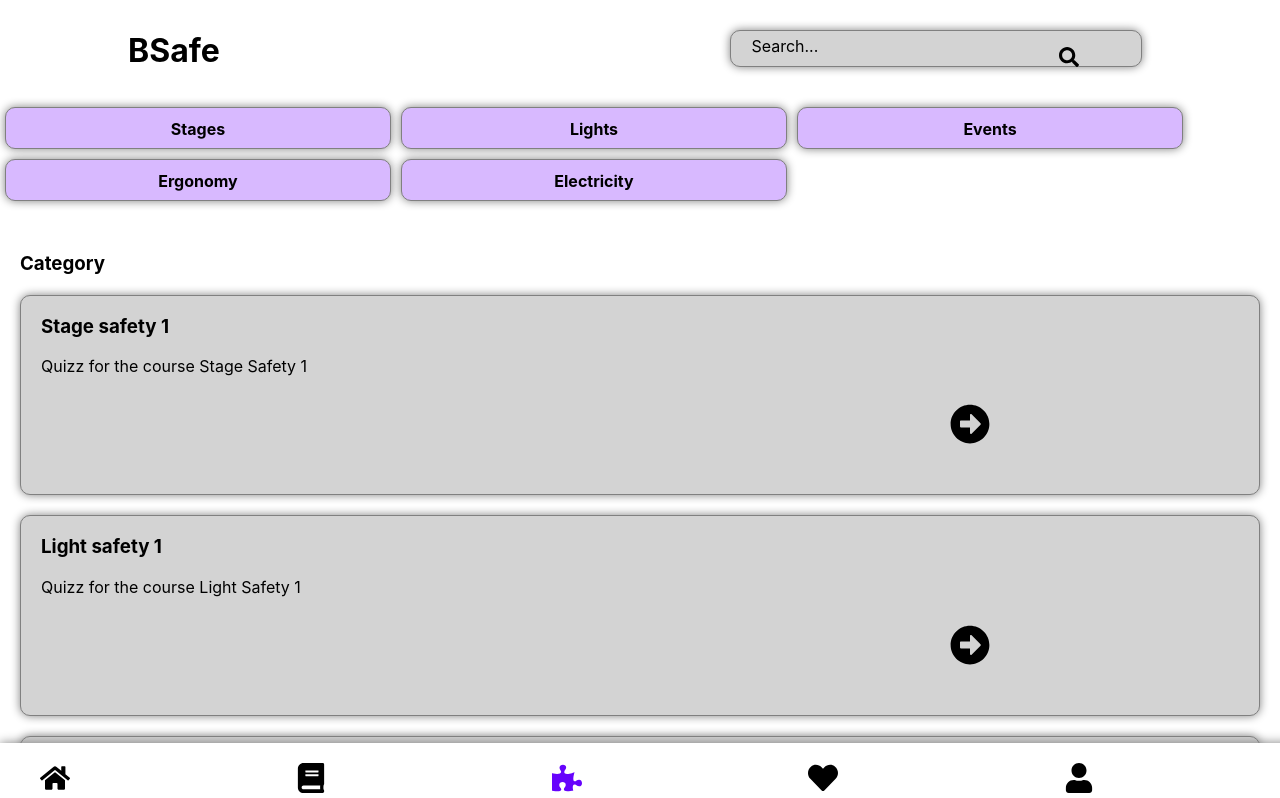
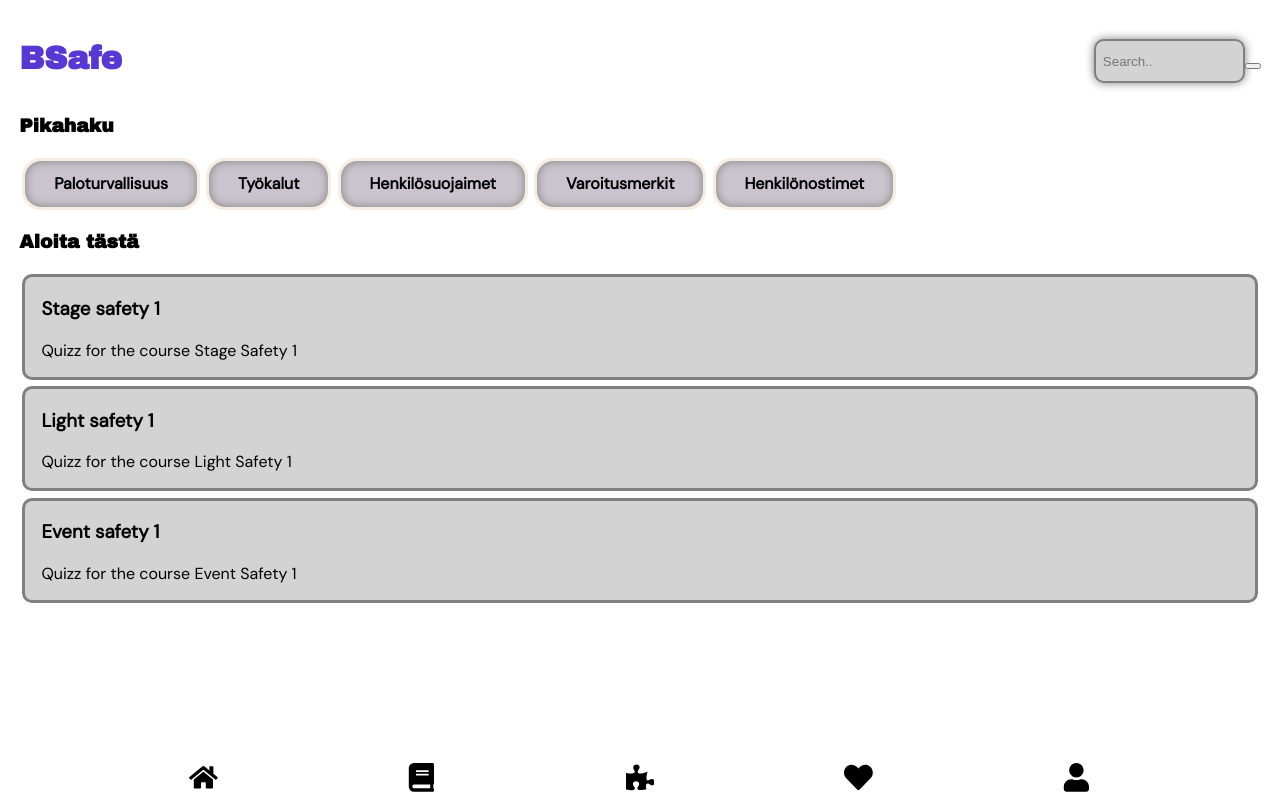
Before and after one commit to ramezzi/BSafeRep, a React (Create React App) app: page / in a window 1280 px wide. Shown: the top 798 px of the page. Built offline with nearby package versions, Linux system fonts and the light colour scheme; no server answers.

Commit message:
ui testing

```diff
--- a/src/App.css
+++ b/src/App.css
@@ -1,4 +1,4 @@
-.App {
+/*.App {
   text-align: center;
   background-color: #333333;
   margin: 0px;
@@ -52,7 +52,6 @@ ul {
 li {
   display: inline-block;
   font-weight: bold;
-  font-family: Arial, Helvetica, sans-serif;
   width: 20%;
   background-color: white;
   text-decoration: none;
@@ -64,7 +63,6 @@ li {
 li a {
   display: inline-block;
   font-weight: bold;
-  font-family: Arial, Helvetica, sans-serif;
   width: 20%;
   background-color: white;
   text-decoration: none;
@@ -74,7 +72,6 @@ li a {
 
 h2 {
   text-align: center;
-  font-family: Arial, Helvetica, sans-serif;
   color: 'blue'
 }
 
@@ -87,3 +84,4 @@ h4 {
 .highlightIcon {
   color: 'blue'
 }
+*/
--- a/src/App.js
+++ b/src/App.js
@@ -1,39 +1,52 @@
-import logo from './logo.svg';
-import './App.css';
+import logo from "./logo.svg";
+import "./App.css";
+import "./styles/app.css";
+import { BrowserRouter as Router, Switch, Route, Link } from "react-router-dom";
+import HomepageCategories from "./components/HomepageCategories";
+import QuizzesListning from "./components/QuizzesListning";
 import {
-  BrowserRouter as Router,
-  Switch,
-  Route,
-  Link
-} from "react-router-dom";
-import HomepageCategories from './components/HomepageCategories';
-import QuizzesListning from './components/QuizzesListning';
-import {  FaSearch, FaHome, FaBook, FaQuestion, FaHeart, FaPersonBooth, FaPuzzlePiece, FaArrowAltCircleRight, FaUser } from "react-icons/fa";
+  FaSearch,
+  FaHome,
+  FaBook,
+  FaQuestion,
+  FaHeart,
+  FaPersonBooth,
+  FaPuzzlePiece,
+  FaArrowAltCircleRight,
+  FaUser,
+} from "react-icons/fa";
 import { useHistory } from "react-router";
-import QuizzExample from './components/QuizzExample';
+import QuizzExample from "./components/QuizzExample";
 
 function App() {
-
-
   return (
     <Router>
-    <div>
-      <nav style={{marginLeft: 0, paddingLeft: 0}}>
-        <ul style={{backgroundColor: 'white', boxShadow: '0px 0px 10px gray'}}>
-          <li style={{paddingTop: 20, fontSize: 30, marginLeft: 0}}>
-            <Link to="/"><FaHome/></Link>
+      <nav>
+        <ul>
+          <li>
+            <Link to="/">
+              <FaHome />
+            </Link>
           </li>
-          <li style={{paddingTop: 20, fontSize: 30}}>
-            <Link to="/about"><FaBook/></Link>
+          <li>
+            <Link to="/about">
+              <FaBook />
+            </Link>
           </li>
-          <li style={{paddingTop: 20, fontSize: 30, paddingBottom: 0, marginBottom: 0}}>
-            <Link to="/quizzes"><FaPuzzlePiece style={{color: '#6603fc'}} /></Link>
+          <li>
+            <Link to="/quizzes">
+              <FaPuzzlePiece />
+            </Link>
           </li>
-          <li style={{paddingTop: 20, fontSize: 30}}>
-            <Link to="/saved"><FaHeart/></Link>
+          <li>
+            <Link to="/saved">
+              <FaHeart />
+            </Link>
           </li>
-          <li style={{paddingTop: 20, fontSize: 30}}>
-            <Link to="/profile"><FaUser/></Link>
+          <li>
+            <Link to="/profile">
+              <FaUser />
+            </Link>
           </li>
         </ul>
       </nav>
@@ -60,63 +73,59 @@ function App() {
           <Home />
         </Route>
       </Switch>
-    </div>
     </Router>
   );
 }
 
 function Home() {
-  return <div>
+  return (
+    <div class="homeContainer">
+      <div class="homeTopNav">
+        <div class="header">
+          <h1 class="bigHeader">BSafe</h1>
+          <div class="searchContainer">
+            <form>
+              <input id="search" type="text" placeholder="Search.."></input>
+              <button type="submit"><i class="fa fa-search"></i></button>
+            </form>
+          </div>
+        </div>
+      </div>
+      <h3 class="smallHeader">Pikahaku</h3>
       <HomepageCategories />
-  <div style={{width: '100%'}}>
-  <h3 style={{marginTop: 160, marginLeft: 20}}>Category</h3>
-  <div style={{borderWidth: 1, borderColor: "grey", borderStyle: "solid", margin: 20, borderRadius: 10, display: "flex", flexDirection: "row", backgroundColor: 'lightgray', boxShadow: '0px 0px 10px gray'}}>
-          <div style={{flex: 3}}>
-          <h3 style={{marginLeft: 20}}>Stage safety 1</h3>
-      <p style={{marginLeft: 20}}>Quizz for the course Stage Safety 1</p>
-      </div>
-      <div style={{flex: 1}}>
-          <p style={{marginTop: '35%', fontSize: 40}}><FaArrowAltCircleRight/></p>
+      <div class="contentContainer">
+        <h3 class="smallHeader">Aloita tästä</h3>
+        <div class="frontpageBox">
+          <div>
+            <h3>Stage safety 1</h3>
+            <p>Quizz for the course Stage Safety 1</p>
           </div>
         </div>
 
-        <div style={{borderWidth: 1, borderColor: "grey", borderStyle: "solid", margin: 20, borderRadius: 10, display: "flex", flexDirection: "row", backgroundColor: 'lightgray', boxShadow: '0px 0px 10px gray'}}>
-          <div style={{flex: 3}}>
-          <h3 style={{marginLeft: 20}}>Light safety 1</h3>
-      <p style={{marginLeft: 20}}>Quizz for the course Light Safety 1</p>
-      </div>
-      <div style={{flex: 1}}>
-          <p style={{marginTop: '35%', fontSize: 40}}><FaArrowAltCircleRight/></p>
+        <div class="frontpageBox">
+          <div>
+            <h3>Light safety 1</h3>
+            <p>Quizz for the course Light Safety 1</p>
           </div>
         </div>
 
-        <div style={{borderWidth: 1, borderColor: "gray", borderStyle: "solid", margin: 20, borderRadius: 10, display: "flex", flexDirection: "row", backgroundColor: 'lightgray', boxShadow: '0px 0px 10px gray'}}>
-          <div style={{flex: 3}}>
-          <h3 style={{marginLeft: 20}}>Event safety 1</h3>
-      <p style={{marginLeft: 20}}>Quizz for the course Event Safety 1</p>
-      </div>
-      <div style={{flex: 1}}>
-          <p style={{marginTop: '35%', fontSize: 40}}><FaArrowAltCircleRight/></p>
+        <div class="frontpageBox">
+          <div>
+            <h3>Event safety 1</h3>
+            <p>Quizz for the course Event Safety 1</p>
           </div>
         </div>
       </div>
-</div>;
+    </div>
+  );
 }
 
 function About() {
   return (
-    <div>
-      <div
-        class="header"
-        style={{
-          width: "80%",
-          margin: "10px auto",
-          display: "flex",
-          flexdirection: "row",
-          justifyContent: "space-between",
-        }}
-      >
-        <h1>Material</h1>
+    <div class="homeContainer">
+      <div class="materialTopNav">
+        <div class="header">
+          <h1 class="bigHeader">Pocket ETTE</h1>
           <div
             style={{
               borderWidth: 1,
@@ -130,6 +139,9 @@ function About() {
               boxShadow: "0px 0px 10px gray",
               width: "40%",
               height: 35,
+              marginRight: "50%",
+              marginRight: 10,
+              marginBottom: 20,
             }}
           >
             <div style={{ flex: 4 }}>
@@ -139,6 +151,7 @@ function About() {
               <p style={{ marginTop: "20%", fontSize: 20 }}>
                 <FaSearch />
               </p>
+            </div>
           </div>
         </div>
       </div>
@@ -340,31 +353,48 @@ function About() {
 }
 
 function Quizzes() {
-  return <div>
+  return (
+    <div class="homeContainer">
+      <div>
         <QuizzesListning />
-  </div>;
+      </div>
+    </div>
+  );
 }
 
 function QuizzStartpage() {
-
   const history = useHistory();
-  return <div>
+  return (
+    <div>
       <QuizzExample />
-  </div>;
+    </div>
+  );
 }
 
 function Saved() {
-  return <h2>Saved</h2>;
+  return (
+    <div class="homeContainer">
+      <div class="header">
+        <h1 class="bigHeader">Bookmarks</h1>
+      </div>
+    </div>
+  );
 }
 
 function Profile() {
   return (
-  <div><h2>Profile</h2>
-  <h4 style={{marginTop: 60}}>Firstname Lastname</h4>
+    <div class="homeContainer">
+      <div class="header">
+        <h1 class="bigHeader">Profile</h1>
+      </div>
+      <div>
+        <h4 style={{ marginTop: 60 }}>Firstname Lastname</h4>
         <h4>Trainee</h4>
         <h4>fistname.lastname@email.com</h4>
-  <h4>Other info</h4></div>);
-
+        <h4>Other info</h4>
+      </div>
+    </div>
+  );
 }
 
 export default App;
--- a/src/components/HomepageCategories.js
+++ b/src/components/HomepageCategories.js
@@ -1,5 +1,6 @@
 //import GameStatsStyle from './gamestats.css';
 import {  FaArrowAltCircleRight, FaSearch } from "react-icons/fa";
+import "../styles/categories.css";
 
 const data =  [
     {
@@ -16,143 +17,37 @@ const data =  [
 
 
 function HomepageCategories() {
-
-
     return (
-      <div style={{ width: "100%" }}>
-        <div class='header' style={{width: "80%", margin: "10px auto", display: "flex", flexdirection: "row", justifyContent: "space-between"}}>
-          <h1>BSafe</h1>
-          <div
-            style={{
-              borderWidth: 1,
-              borderColor: "grey",
-              borderStyle: "solid",
-              margin: "20px 0px 0px 0px",
-              borderRadius: 10,
-              display: "flex",
-              flexDirection: "row",
-              backgroundColor: "lightgray",
-              boxShadow: "0px 0px 10px gray",
-              width: "40%",
-              height: 35,
-              marginRight: "50%",
-              marginRight: 10,
-              marginBottom: 20,
-            }}
-          >
-            <div style={{ flex: 4 }}>
-              <p style={{ marginLeft: 20, marginTop: 5 }}>Search...</p>
-            </div>
-            <div style={{ flex: 1 }}>
-              <p style={{ marginTop: "20%", fontSize: 20 }}>
-                <FaSearch />
-              </p>
-            </div>
+      <div>
+        <div class="flexbox">
+          <div class="categoryBox">
+            <div style={{ flex: 3 }}>
+              <h4>Paloturvallisuus</h4>
             </div>
           </div>
 
-        <div
-          style={{
-            borderWidth: 1,
-            borderColor: "grey",
-            borderStyle: "solid",
-            margin: 5,
-            borderRadius: 10,
-            display: "flex",
-            flexDirection: "row",
-            backgroundColor: "#d8b9ff",
-            boxShadow: "0px 0px 10px gray",
-            width: "30%",
-            float: "left",
-            height: 40,
-          }}
-        >
+          <div class="categoryBox">
             <div style={{ flex: 3 }}>
-            <h4 style={{ marginLeft: 0 }}>Stages</h4>
+              <h4>Työkalut</h4>
             </div>
           </div>
 
-        <div
-          style={{
-            borderWidth: 1,
-            borderColor: "grey",
-            borderStyle: "solid",
-            margin: 5,
-            borderRadius: 10,
-            display: "flex",
-            flexDirection: "row",
-            backgroundColor: "#d8b9ff",
-            boxShadow: "0px 0px 10px gray",
-            width: "30%",
-            float: "left",
-            height: 40,
-          }}
-        >
+          <div class="categoryBox">
             <div style={{ flex: 3 }}>
-            <h4 style={{ marginLeft: 0 }}>Lights</h4>
+              <h4>Henkilösuojaimet</h4>
             </div>
           </div>
 
-        <div
-          style={{
-            borderWidth: 1,
-            borderColor: "gray",
-            borderStyle: "solid",
-            margin: 5,
-            borderRadius: 10,
-            display: "flex",
-            flexDirection: "row",
-            backgroundColor: "#d8b9ff",
-            boxShadow: "0px 0px 10px gray",
-            width: "30%",
-            float: "left",
-            height: 40,
-          }}
-        >
+          <div class="categoryBox">
             <div style={{ flex: 3 }}>
-            <h4 style={{ marginLeft: 0 }}>Events</h4>
+              <h4>Varoitusmerkit</h4>
             </div>
           </div>
 
-        <div
-          style={{
-            borderWidth: 1,
-            borderColor: "gray",
-            borderStyle: "solid",
-            margin: 5,
-            borderRadius: 10,
-            display: "flex",
-            flexDirection: "row",
-            backgroundColor: "#d8b9ff",
-            boxShadow: "0px 0px 10px gray",
-            width: "30%",
-            float: "left",
-            height: 40,
-          }}
-        >
+          <div class="categoryBox">
             <div style={{ flex: 3 }}>
-            <h4 style={{ marginLeft: 0 }}>Ergonomy</h4>
+              <h4>Henkilönostimet</h4>
             </div>
-        </div>
-
-        <div
-          style={{
-            borderWidth: 1,
-            borderColor: "gray",
-            borderStyle: "solid",
-            margin: 5,
-            borderRadius: 10,
-            display: "flex",
-            flexDirection: "row",
-            backgroundColor: "#d8b9ff",
-            boxShadow: "0px 0px 10px gray",
-            width: "30%",
-            float: "left",
-            height: 40,
-          }}
-        >
-          <div style={{ flex: 3 }}>
-            <h4 style={{ marginLeft: 0 }}>Electricity</h4>
           </div>
         </div>
       </div>
--- /dev/null
+++ b/src/styles/app.css
@@ -0,0 +1,101 @@
+@import url('https://fonts.googleapis.com/css2?family=DM+Sans&display=swap');
+@import url('https://fonts.googleapis.com/css2?family=Archivo+Black&family=DM+Sans&display=swap');
+
+.App {
+  text-align: center;
+  background-color: #333333;
+  margin: 0px;
+}
+
+body{
+    font-family: 'DM Sans', sans-serif;
+}
+
+nav {
+  width: 100%;
+  height: 2.7em;
+  float: none;
+  position: fixed;
+  bottom: 0px;
+  margin: 0px;
+  left: 0px;
+  background-color: 'white';
+}
+
+ul {
+    margin: 0px;
+    height: 2.7em;
+    display: flex;
+    justify-content: space-evenly;
+    background-color: white;
+    padding-top: 0.4em;
+    padding-left: 0px;
+}
+
+li {
+  display: inline-block;
+  font-weight: bold;
+  font-size: 1.8em;
+  width: 1em;
+  text-decoration: none;
+  color: black;
+}
+
+li a {
+  display: inline-block;
+  font-weight: bold;
+  background-color: white;
+  color: black;
+  padding: 0.2;
+}
+
+.bigHeader{
+    font-family: 'Archivo Black', sans-serif;
+    color: #5638D4;
+}
+
+.smallHeader{
+    font-family: 'Archivo Black', sans-serif;
+}
+
+.header{
+    display: flex;
+    flex-direction: row;
+    justify-content: space-between;
+}
+
+.header input {
+    border-width: 1;
+    border-color: grey;
+    border-style: solid;
+    margin: 20px 0px 0px 0px;
+    border-radius: 10px;
+    background-color: lightgray;
+    box-shadow: 0px 0px 10px grey;
+    width: 10em;
+    height: 2em;
+    padding: 0.5em;
+}
+
+.homeContainer{
+    width: auto;
+    margin: 1.2em;
+}
+
+.contentContainer{
+    display: flex;
+    flex-direction: column;
+}
+
+.frontpageBox{
+    border-width: 1;
+    border-color: gray;
+    border-style: solid;
+    border-radius: 10px;
+    background-color: lightgray;
+    margin: 0.2em;
+}
+
+.frontpageBox div{
+    padding-left: 1em;
+}
--- /dev/null
+++ b/src/styles/categories.css
@@ -0,0 +1,27 @@
+@import url('https://fonts.googleapis.com/css2?family=DM+Sans&display=swap');
+@import url('https://fonts.googleapis.com/css2?family=Archivo+Black&family=DM+Sans&display=swap');
+
+.flexbox{
+    width: 100%;
+    display: flex;
+    flex-direction: row;
+    flex-wrap: wrap;
+}
+
+.categoryBox {
+    border-width: 1;
+    border-color: #F7ECE1;
+    border-style: solid;
+    background-color: #CAC4CE;
+    padding-left: 1em;
+    padding-right: 1em;
+    display: inline-block;
+    border-radius: 19px;
+    box-shadow: inset 0px 0px 10px gray;
+    height: 10%;
+    margin: 0.2em;
+}
+
+h4 {
+    margin: 0.8em;
+}
```
Also changed, not shown: src/components/QuizzesListning.js (+64 -43 lines), src/components/SearchComponent.js (+13 -15 lines), src/firebaseConfig.js (added, +29 -0 lines), src/index.js (+7 -8 lines), 1 other file (tests, documents, lock files or other folders). Lines whose indentation alone changed are shown as unchanged.
